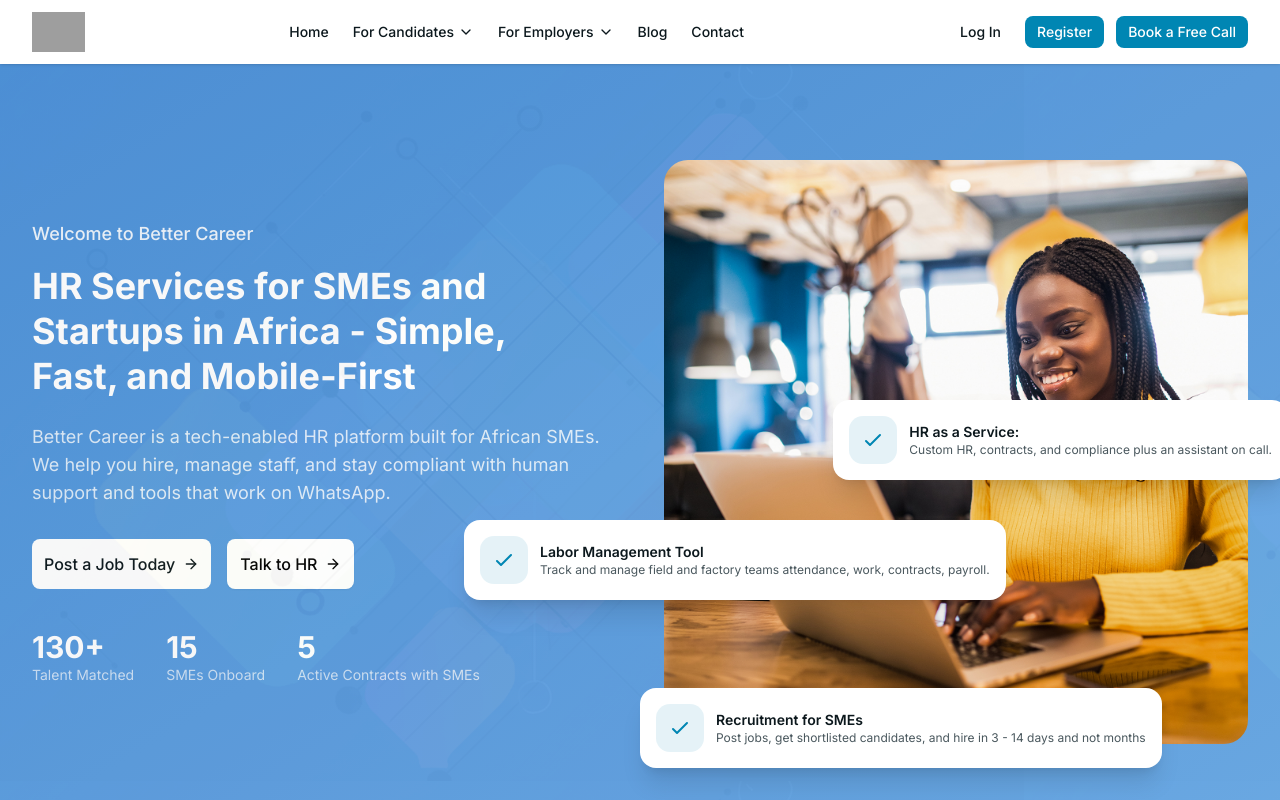
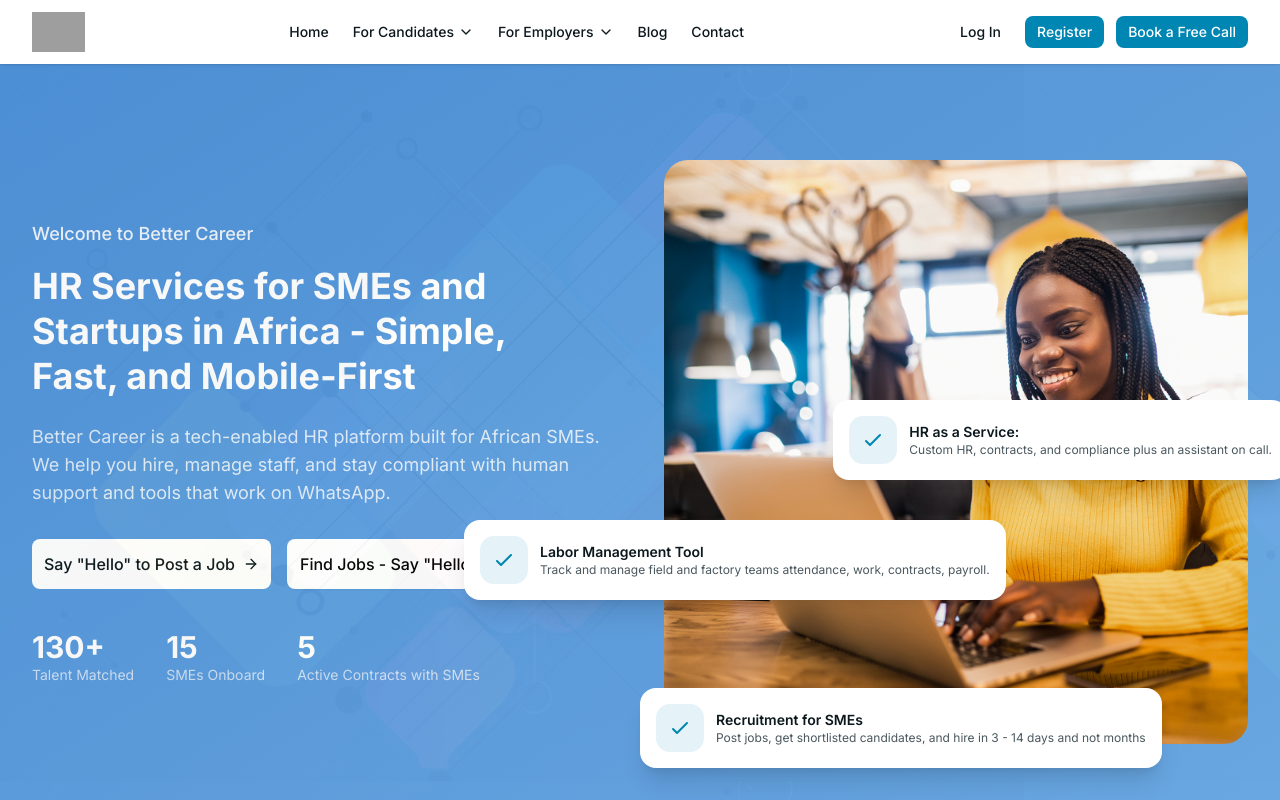
Before and after one commit to BetterCareer/Climb-Up, a Next.js app: page / in a window 1280 px wide. Shown: the top 800 px of the page. Built offline with nearby package versions, Linux system fonts and the light colour scheme; grey boxes are pictures that could not be loaded.

Commit message:
Update hero-section.tsx

```diff
--- a/components/home/hero-section.tsx
+++ b/components/home/hero-section.tsx
@@ -60,10 +60,14 @@ export function HeroSection() {
                 variant="secondary"
                 className="gap-2 bg-white text-foreground hover:bg-white/90 px-8 py-3 text-base h-auto"
               >
-                <Link href="/post-a-job">
-                  Post a Job Today
+                <a
+                  href="https://wa.me/15558075789"
+                  target="_blank"
+                  rel="noopener noreferrer"
+                >
+                  Say "Hello" to Post a Job
                   <ArrowRight className="h-5 w-5" />
-                </Link>
+                </a>
               </Button>
               <Button
                 asChild
@@ -71,11 +75,11 @@ export function HeroSection() {
                 className="border-white/30 bg-white text-black hover:bg-white/10 hover:text-white px-8 py-3 text-base h-auto"
               >
                 <a
-                  href="https://www.calendly.com/bettercareer/30min"
+                  href="https://wa.me/15558075789"
                   target="_blank"
                   rel="noopener noreferrer"
                 >
-                  Talk to HR
+                  Find Jobs - Say "Hello"
                   <ArrowRight className="h-5 w-5" />
                 </a>
               </Button>
```
